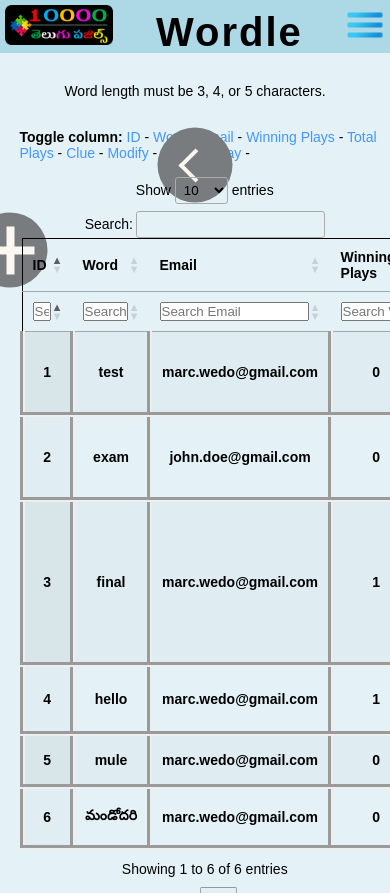
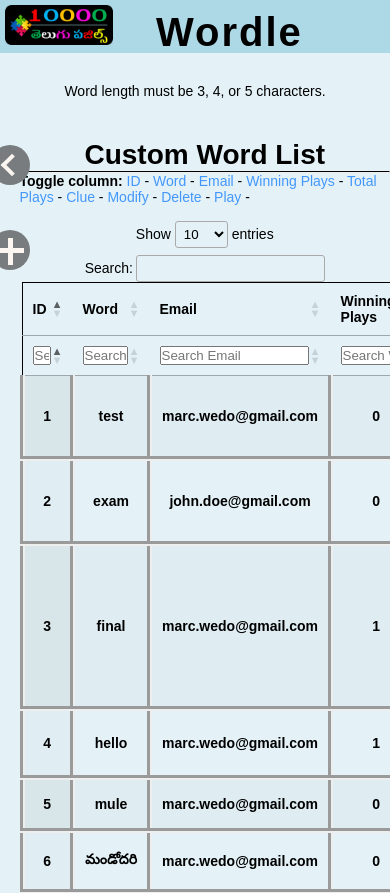
Before and after one commit to sjasthi/wordle, a PHP site: page /animals/insert_custom_word.php in a window 390 px wide; the page is wider, and only the part inside the window is pictured. Shown: the top 893 px of that part. Run offline with PHP 8.4, Linux system fonts and the light colour scheme; data comes from the database, SQL or seed files in the repository; data that the repository does not hold is empty; some libraries are stand-ins or nearby versions.

Commit message:
Merge with Yahya and John

```diff
--- a/css/custom_page.css
+++ b/css/custom_page.css
@@ -9,17 +9,17 @@ p, div, pre {
 }
 
 
-.back{
+.back {
     position: absolute;
     top: 165px;
-    left: 60px;
-    transform: translate(-50%,-50%);
+    left: 2.5%;
+    transform: translate(-50%, -50%);
     margin: 0;
     padding: 0;
     display: flex;
 }
 
-.back li{
+.back li {
     list-style: none;
     width: 75px;
     height: 75px;
@@ -254,40 +255,42 @@ input[type="submit"]{
     outline: none;
 }
 
-input[type="submit"]:hover{
+input[type="submit"]:hover {
     background: #6aaa64;
     border-color: #adadad;
     transition: .5s;
 }
 
-#login_message{
+#login_message {
     text-align: center;
 }
 
-.lang{
+.lang {
     margin-left: 11%;
 }
 
-.input_label{
+.input_label {
     margin-left: 3%;
     font-family: Arial, Helvetica, sans-serif;
 }
 
-#customerTableView{
+#customerTableView {
     margin-left: 5%;
     width: 95%;
 
 }
 
-/*.table_title{*/
-/*    text-align: center;*/
-/*}*/
+.table_title{
+   text-align: center;
+   margin-top: 10px;
+}
 
-.title_border{
+.title_border {
     border-top: 1px solid black;
 }
 
-p, a {
+p,
+a {
     font-family: Arial, Helvetica, sans-serif;
 }
 
@@ -435,12 +455,106 @@ p, a {
 }
 
 
+
+@media screen and (max-width: 900px) {
+
+    .back li {
+        width: 60px;
+        height: 60px;
+    }
+
+    .back li span {
+        width: 15px;
+        height: 15px;
+    }
+
+    .back li.prev span:before {
+        width: 32px;
+        height: 4px;
+    }
+
+    .add li {
+        width: 60px;
+        height: 60px;
+    }
+
+
+    .add li span.horizontal {
+        width: 38px;
+        height: 5px;
+    }
+
+    .add li span.vertical {
+        width: 5px;
+        height: 38px;
+    }
+}
+
 @media screen and (max-width: 750px) {
-    .custom_word_modal{
+    .custom_word_modal {
         top: 450px;
         width: 70%;
     }
-    .back{
-        left: 50%;
+
+    /* .back {
+        position: absolute;
+        top: 5.5rem;
+        left: 1.5rem;
+    } */
+
+    .back li {
+        width: 40px;
+        height: 40px;
+    }
+
+    .back li span {
+        width: 12px;
+        height: 12px;
+    }
+
+    .back li.prev span:before {
+        width: 22px;
+    }
+
+    .add li {
+        width: 40px;
+        height: 40px;
+    }
+
+    .add li span.horizontal {
+        width: 27px;
+        height: 5px;
+    }
+
+    .add li span.vertical {
+        width: 5px;
+        height: 27px;
+    }
+
+    #capability {
+        top: 9.8rem;
+        left: 51%;
+        width: 200px;
+    }
+
+    #capability h1 {
+        font-size: 18px;
+    }
+
+    #report_button {
+        padding: 12px 0 0 10px;
+    }
+
+    #report_button p {
+        font-size: 12px;
+    }
+
+    #import_button {
+        margin-right: 8%;
+        padding: 12px 0 0 27px;
+    }
+
+    #import_button p {
+        font-size: 12px;
     }
 }
--- a/css/menu.css
+++ b/css/menu.css
@@ -14,8 +14,6 @@
 }
 
 .header_bar{
-    /* width: 100%; */
-    /* height: 120px; */
     background: #ADD8E6;
 }
 
--- a/navigation.php
+++ b/navigation.php
@@ -3,7 +3,7 @@
 </head>
 
 <header>
-    <div class="header_bar">
+    <div id = "header_nav" class="header_bar">
         <div id="main_screen_logo">
             <img src="images/logo.png" alt="10000 Icon" class = "img_button" href="https://telugupuzzles.com">
         </div>
--- a/table_custom_words.php
+++ b/table_custom_words.php
@@ -1,7 +1,11 @@
+<!-- Keep min width for menu so it cover the whole table in mobile view -->
+<script>
+    document.getElementById("header_nav").style.minWidth = "850px";
+</script>
 
 <div id="customerTableView">
-<!--    <h1 class="table_title">Custom Word List</h1>-->
-<!--    <hr class="title_border">-->
+   <h1 class="table_title">Custom Word List</h1>
+   <hr class="title_border">
     <table class="display" id="wordTable" style="border: 1px solid; border-collapse: collapse;">
         <div class="table responsive">
             <thead>
```
Also changed, not shown: other parts of css/custom_page.css (+73 -55 lines), admin.php (+2 -5 lines), table_puzzle_words.php (+7 -2 lines). Lines whose indentation alone changed are shown as unchanged.
